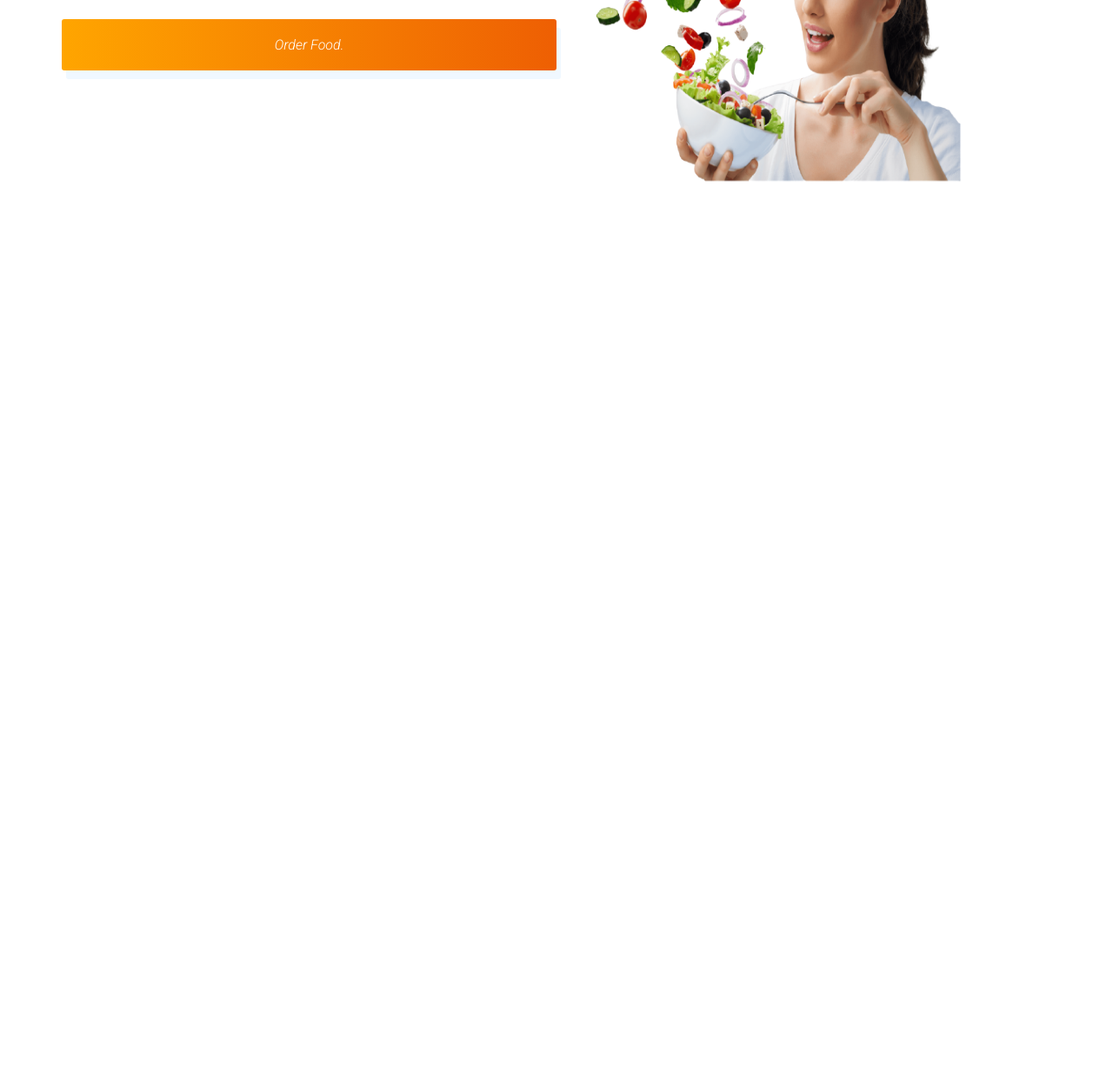
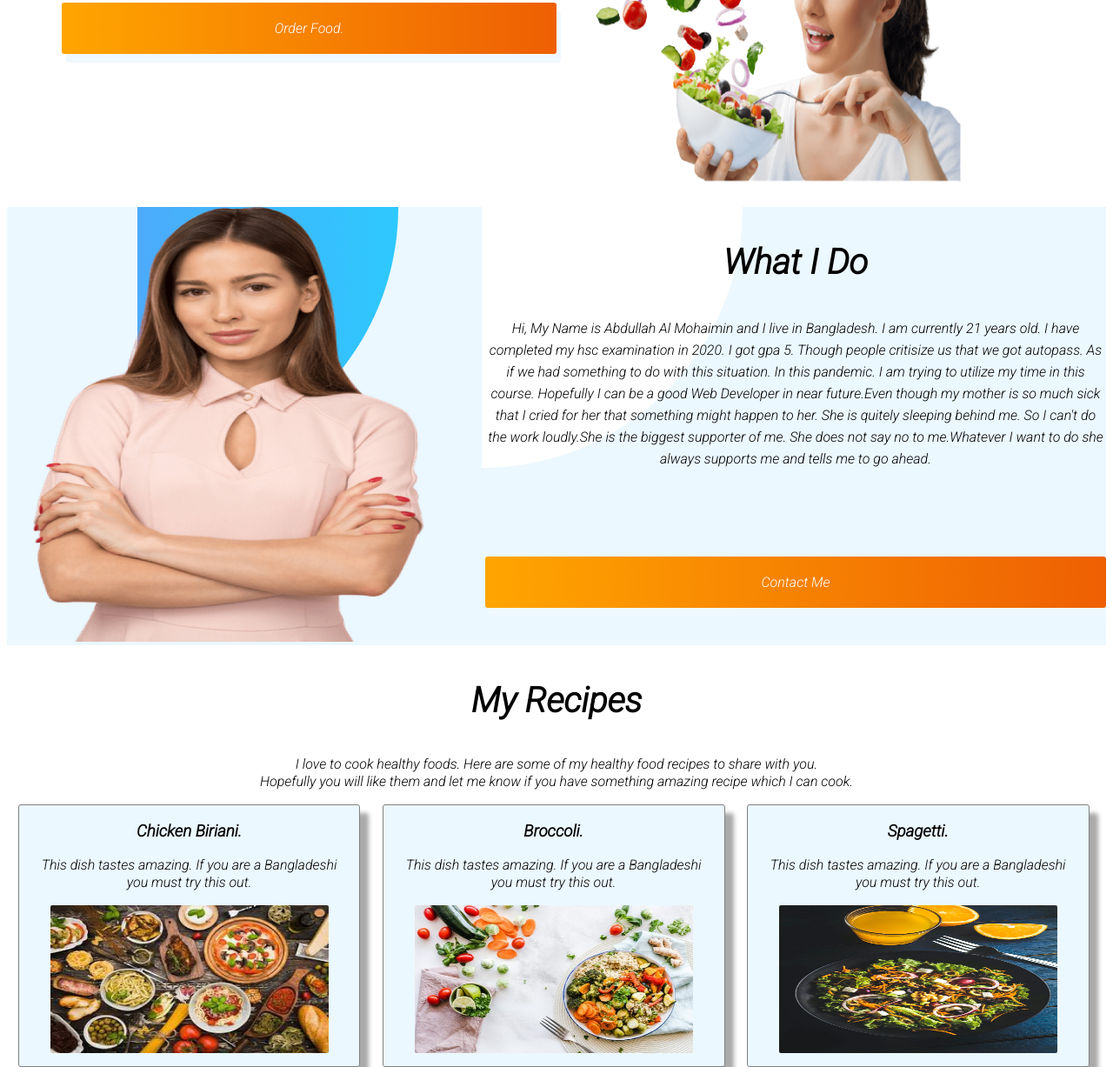
Before and after one commit to mohaimin-topu/assignment, a plain HTML site: page index.html in a window 1280 px wide. Shown: the part 254-1481 px from the top of the page at 87% size. Before the commit the page ends 800 px from the top, so only its background shows below. Drawn offline with Linux system fonts and the light colour scheme.

Commit message:
another-area added

```diff
--- a/index.html
+++ b/index.html
@@ -16,14 +16,51 @@
         <div class="container">
             <div class="header-content">
                 <h1>Eat <span class= "colorful">Healthy</span> Live Long.</h1>
-                <p>Lorem ipsum dolor sit, amet consectetur adipisicing elit. Vitae illum officiis sapiente repellendus placeat, voluptatum consequatur quia modi veritatis, nihil praesentium reiciendis deserunt sed eius?</p>
-                <a href="https://web.programming-hero.com" target="_blank">Order Food.</a>
+                <p>Healthy Eating is a good practice for health. We should eat good food as well as healthy and less fat food. In this virus season we must be healthy,strong and fit.</p>
+                <div class="button">
+                    <a href="https://web.programming-hero.com" target="_blank">Order Food.</a>
+                </div>
             </div>
             <div class="header-content">
                 <img src="images/header-image.png" alt="A women eating healthy food.">
             </div>
         </div>
     </header>
+    <section class="about-me">
+        <div class="image-area">
+            <img src="images/about-me.png" alt="A smilling Women.">
+        </div>
+        <div class="content-area">
+            <h3>What I Do</h3>
+            <p>Hi, My Name is Abdullah Al Mohaimin and I live in Bangladesh. I am currently 21 years old. I have completed my hsc examination in 2020. I got gpa 5. Though people critisize us that we got autopass. As if we had something to do with this situation. In this pandemic. I am trying to utilize my time in this course. Hopefully I can be a good Web Developer in near future.Even though my mother is so much sick that I cried for her that something might happen to her. She is quitely sleeping behind me. So I can't do the work loudly.She is the biggest supporter of me. She does not say no to me.Whatever I want to do she always supports me and tells me to go ahead.</p>
+            <div class="button">
+                <a href="https://www.facebook.com/profile.php?id=100009746658030" target="_blank">Contact Me</a>
+            </div>
+        </div>
+
+    </section>
+    <section class="recipe-area">
+        <h3>My Recipes</h3>
+        <p>I love to cook healthy foods. Here are some of my healthy food recipes to share with you. <br>Hopefully you will like them and let me know if you have something amazing recipe which I can cook.</p>
+        <div class="recipe">
+            <h3>Chicken Biriani.</h3>
+            <p>This dish tastes amazing. If you are a Bangladeshi <br> you must try this out.</p>
+            <img src="images/image1.jfif" alt="dish">
+        </div>
+        <div class="recipe">
+            <h3>Broccoli.</h3>
+            <p>This dish tastes amazing. If you are a Bangladeshi <br> you must try this out.</p>
+            <img src="images/image2.jpeg" alt="dish">
+        </div>
+        <div class="recipe">
+            <h3>Spagetti.</h3>
+            <p>This dish tastes amazing. If you are a Bangladeshi <br> you must try this out.</p>
+            <img src="images/image3.jfif" alt="dish">
+        </div>
+
+
+
+    </section>
 
 </body>
 </html>
--- a/style.css
+++ b/style.css
@@ -23,7 +23,7 @@ body {
     width: 450px;
     margin-left: 30px;
 }
-.header-content a {
+.button a {
     text-decoration: none;
     padding: 20px 20px;
     background: linear-gradient(to right, orange, #EE5F03);
@@ -34,3 +34,65 @@ body {
     color: #FFFFFF;
     box-shadow: 5px 10px #f0f8ff;
 }
+
+
+
+
+/** header area ends **/
+/*** about me area starts ***/
+.about-me {
+    background-image: url('images/Frame\ 57.jpg');
+    background-repeat: no-repeat;
+    display: flex;
+    overflow: hidden;
+    width: 100%;
+}
+.about-me img {
+    height: 500px;
+    width: 450px;
+    margin-left: 30px;
+    margin-right: 70px;
+}
+.content-area {
+    text-align: center;
+}
+.content-area .button a {
+    margin-top: 100px;
+
+}
+.content-area p {
+    line-height: 25px;
+}
+.content-area h3 {
+    font-size: 40px;
+    font-weight: 700;
+}
+/** about me area ends **/
+/** recipe area starts **/
+.recipe {
+    height: 300px;
+    width: 250px;
+    text-align: center;
+    width: 31%;
+    float: left;
+    margin-left: 1%;
+    margin-right: 1%;
+    background: #EBF8FF;
+    border-radius: 3px;
+    border: 1px solid #808080;
+    box-shadow: 10px 10px 5px #aaaaaa;
+}
+.recipe img {
+    height: 170px;
+    width: 320px;
+    border-radius: 2px;
+}
+.recipe-area h3,p {
+    text-align: center;
+}
+.recipe-area p {
+    line-height: 20px;
+}
+.recipe-area > h3 {
+    font-size: 40px;
+}
```
Also changed, not shown: images/about-me.png (added), images/image1.jfif (added), images/image2.jpeg (added), images/image3.jfif (added).
